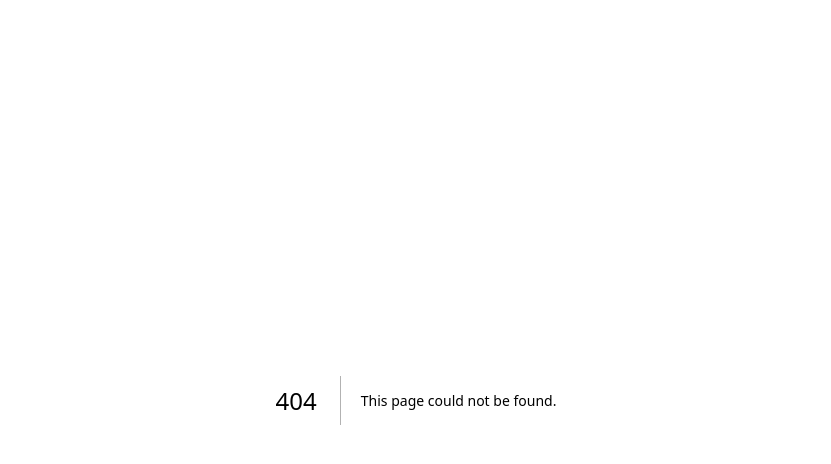
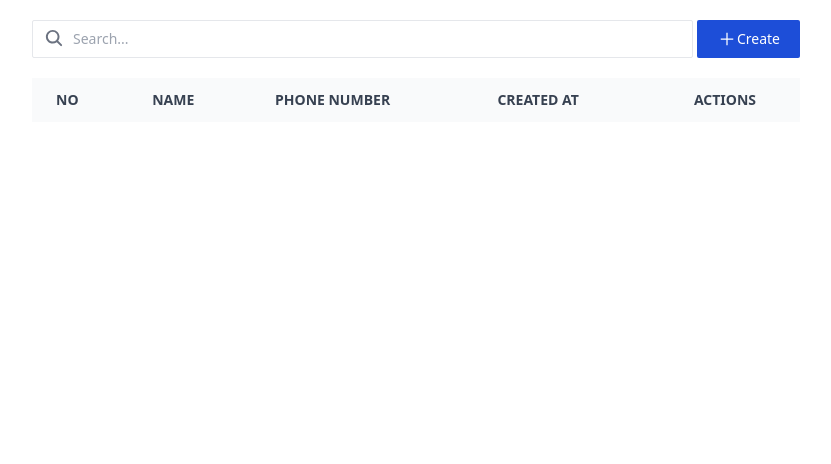
Before and after one commit to riobima222/CRUD-search-pagination, a Next.js app: page /contacts in a window 1280 px wide. Before the commit this address had no page. Shown: the top 464 px of the page, without its empty margins (224-1055 px from the left). Built offline with nearby package versions, Linux system fonts and the light colour scheme.

Commit message:
main / UI design done

```diff
--- a/package.json
+++ b/package.json
@@ -11,7 +11,8 @@
   "dependencies": {
     "next": "15.0.2",
     "react": "19.0.0-rc-02c0e824-20241028",
-    "react-dom": "19.0.0-rc-02c0e824-20241028"
+    "react-dom": "19.0.0-rc-02c0e824-20241028",
+    "react-icons": "^5.3.0"
   },
   "devDependencies": {
     "@types/node": "^20.17.6",
--- /dev/null
+++ b/src/components/buttons.tsx
@@ -0,0 +1,14 @@
+import Link from "next/link";
+import { IoAddSharp } from "react-icons/io5";
+
+export const CreateButton = () => {
+  return (
+    <Link
+      href="/contacts/create"
+      className="inline-flex items-center space-x-1 text-white bg-blue-700 hover:bg-blue-800 px-5 py-[9px] rounded-sm text-sm"
+    >
+      <IoAddSharp size={20} />
+      Create
+    </Link>
+  );
+};
--- /dev/null
+++ b/src/components/contact-table.tsx
@@ -0,0 +1,25 @@
+const ContactTable = () => {
+    return (
+        <table className="w-full text-sm text-left text-gray-500">
+            <thead className="text-sm text-gray-700 uppercase bg-gray-50">
+                <tr>
+                    <th className="py-3 px-6">No</th>
+                    <th className="py-3 px-6">Name</th>
+                    <th className="py-3 px-6">Phone Number</th>
+                    <th className="py-3 px-6">Created At</th>
+                    <th className="py-3 px-6 text-center">Actions</th>
+                </tr>
+            </thead>
+            <tbody>
+                <tr>
+                    <td className="py-3 px-6"></td>
+                    <td className="py-3 px-6"></td>
+                    <td className="py-3 px-6"></td>
+                    <td className="py-3 px-6"></td>
+                    <td></td>
+                </tr>
+            </tbody>
+        </table>
+    )
+}
+export default ContactTable
--- /dev/null
+++ b/src/components/search.tsx
@@ -0,0 +1,11 @@
+import {IoSearch} from "react-icons/io5"
+
+const Search = () => {
+    return (
+        <div className="relative flex flex-1">
+            <input type="text" className="w-full border border-gray-200 py-2 pl-10 text-sm outline-2 rounded-sm" placeholder="Search..."/>
+            <IoSearch className="absolute left-3 top-2 h-5 w-5 text-gray-500"/>
+        </div>
+   )
+}
+export default Search
--- /dev/null
+++ b/src/pages/contacts/index.tsx
@@ -0,0 +1,17 @@
+// COMPONENTS :
+import { CreateButton } from "@/components/buttons"
+import ContactTable from "@/components/contact-table"
+import Search from "@/components/search"
+
+const ContactPage = () => {
+    return (
+        <div className="max-w-screen-md mx-auto mt-5">
+            <div className="flex items-center justify-between gap-1 mb-5">
+                <Search />
+                <CreateButton/>
+            </div>
+            <ContactTable />
+        </div>
+    )
+}
+export default ContactPage
```
Also changed, not shown: 1 other file (tests, documents, lock files or other folders).
